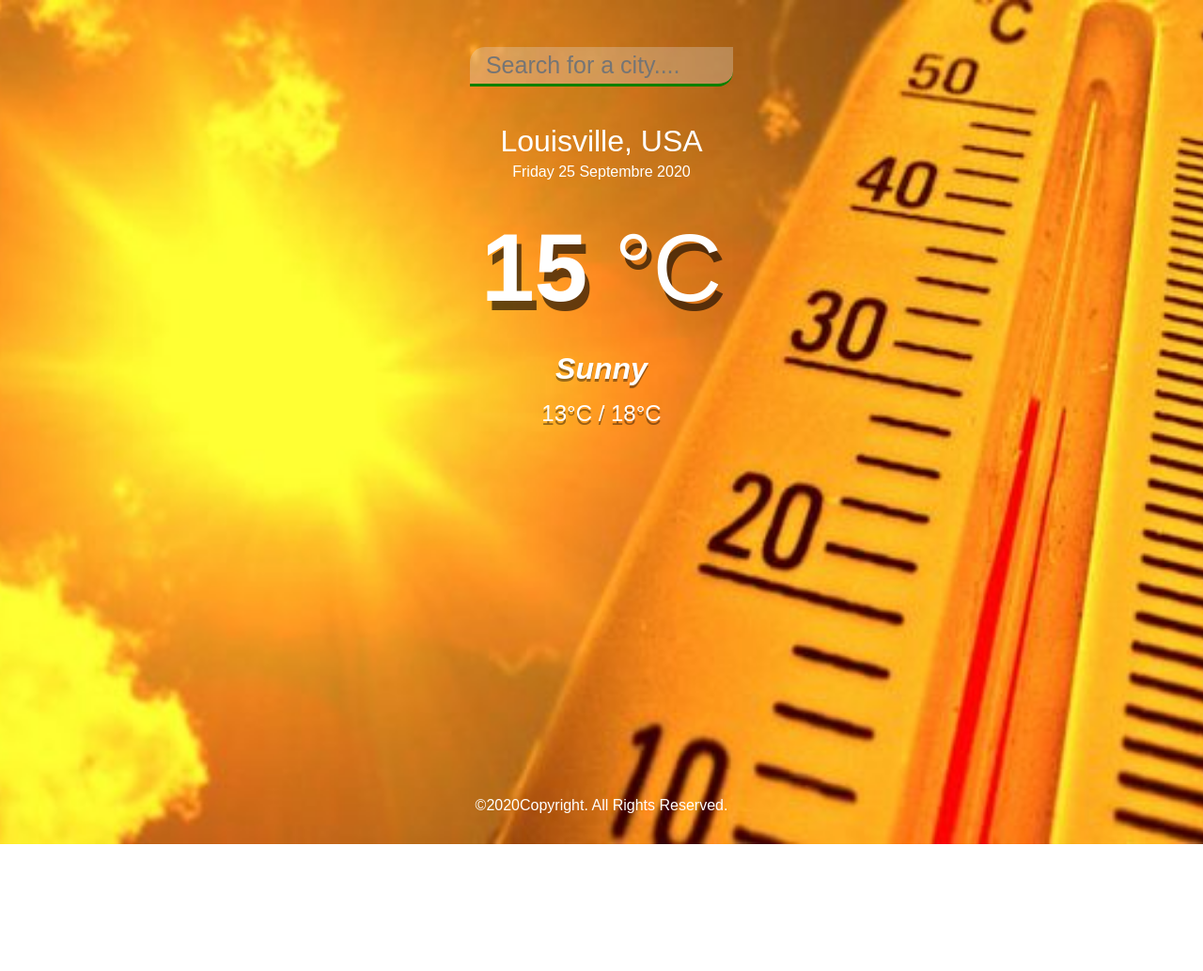
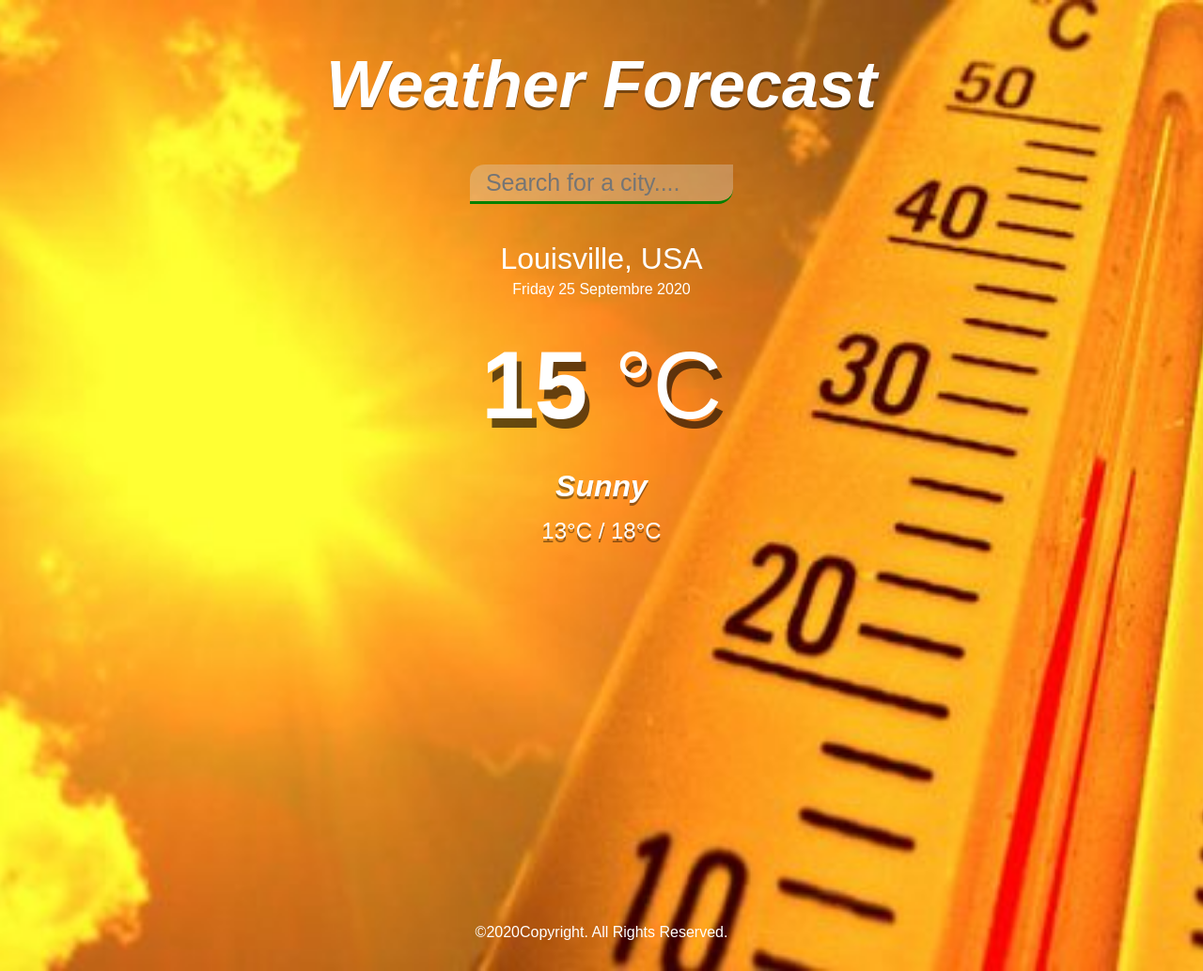
Before and after one commit to moelbir02/weatherApp, a plain HTML site: page index.html in a window 1280 px wide. Shown: the whole page at 94% size. Before the commit the page ends 898 px from the top, so only its background shows below. Drawn offline with Linux system fonts and the light colour scheme.

Commit message:
update" git commit -m update git commit -m "update"

```diff
--- a/index.html
+++ b/index.html
@@ -8,6 +8,9 @@
     <link rel="stylesheet" href="main.css">
 </head>
 <body>
+    <div class="header">
+        <h1> Weather Forecast</h1>
+    </div>
     <div class="app-wrap">
         <header>
             <input type="text" autocomplet=" off" id="input" class="search-box" placeholder=" Search for a city...."  /> <br>
--- a/main.css
+++ b/main.css
@@ -17,11 +17,22 @@ body {
     min-height: 100vh;
     background-image: linear-gradient(to bottom, rgba(0, 0, 0, 0.3), rgba(0, 0, o, 0.6));
 }
+.header{
+    color: #FFF;
+    font-size: 35px;
+    font-weight: 600;
+    margin-bottom: 5px;
+    padding-top: 50px;
+    text-align: center;
+    text-shadow: 0px 3px rgba(0, 0, 0, 0.4);
+    font-style: italic;
+}
+
 header {
     display: flex;
     justify-content: center;
     align-items: center;
-    padding: 50px 15px 15px;
+    padding: 40px 15px 15px;
 }
 header input {
     width: 200%;
@@ -91,7 +102,7 @@ main {
     margin-top: 16px;
     padding: 16px 0;
     text-align: center;
-	padding: 2em 0;
+    padding: 2em 0;
 
 }
 #input-err{
```
Also changed, not shown: logo.jpg (added), 1 other file.
